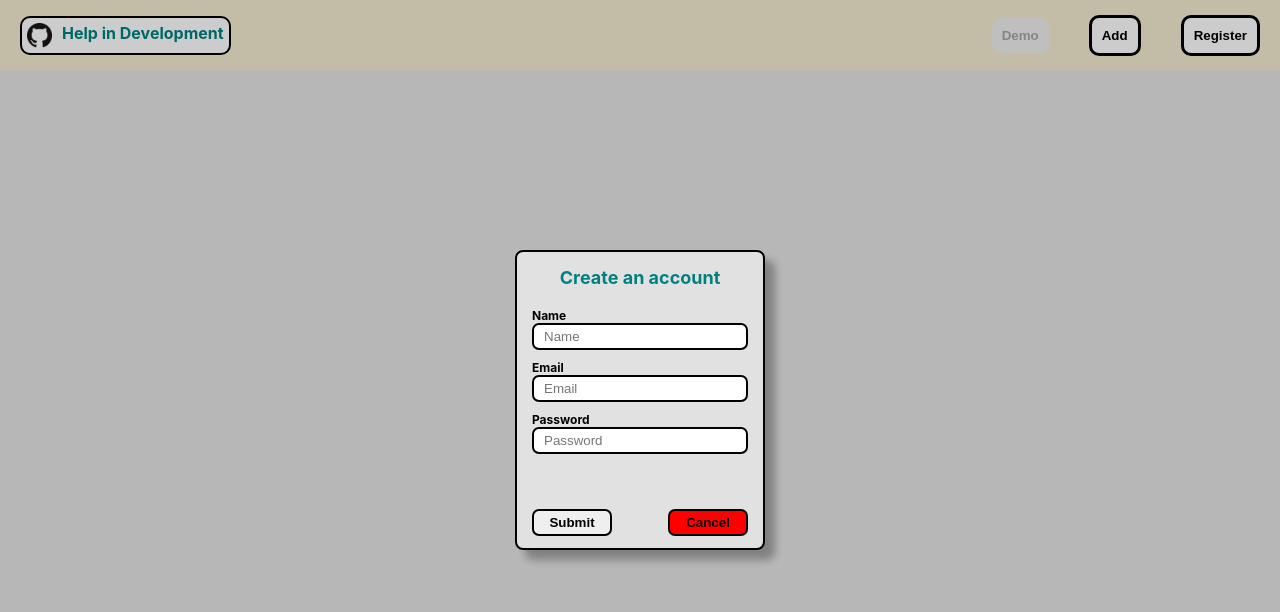
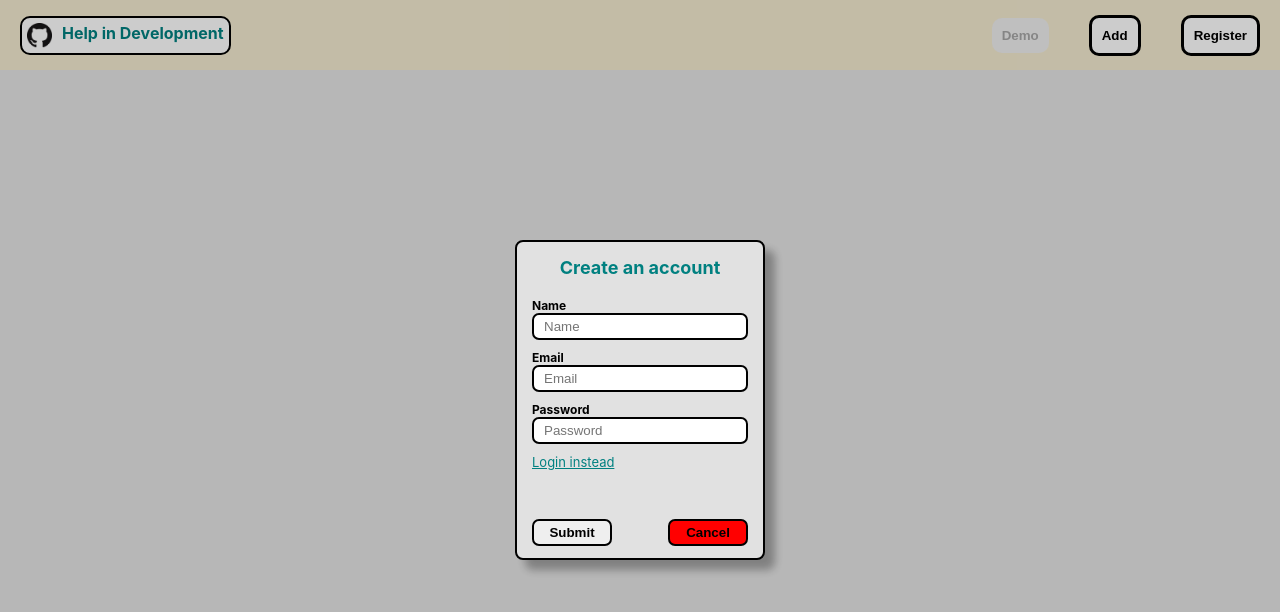
Before and after one commit to 87prashant/MindChart, a React (Create React App) app in the folder packages/client/: page / in a window 1280 px wide. Both pictures are taken after a click on the button "Register". Shown: the top 612 px of the page. Built offline with nearby package versions, Linux system fonts and the light colour scheme.

Commit message:
add login form

```diff
--- a/packages/client/src/components/SignUp.tsx
+++ b/packages/client/src/components/SignUp.tsx
@@ -3,15 +3,31 @@ import styled from '@emotion/styled'
 import { Header, Inputs, StyledWrapper, StyledDiv, SubmitButton, CancelButton } from "./Form"
 
 const Container = styled(StyledDiv)({
-    display: "none"
+    display: "none",
 })
 
 const Wrapper = styled(StyledWrapper)({
-    margin: "auto",
     width: 250,
-    height: 300,
+    height: 320,
     border: "2px solid black",
+    overflow: "hidden"
 })
+
+const FormContainer = styled('div')({
+    gap: 15,
+    display: "flex",
+    transition: "all 0.2s linear",
+    // transform: isRegister ? "" : "translate(-232px)",
+})
+
+const RegisterForm = styled('form')({
+    minWidth: "100%",
+})
+
+const LoginForm = styled('form')({
+    minWidth: "100%"
+})
+
 
 const StyledHeader = styled(Header)({
     fontSize: 18,
@@ -48,6 +64,15 @@ const StyledStatus = styled("div")({
     fontWeight: "bold"
 })
 
+const Button = styled('div')({
+    textDecoration: "underline",
+    border: "none",
+    backgroundColor: "inherit",
+    color: "teal",
+    cursor: "pointer",
+    fontSize: 13
+})
+
 interface Props {
     signUpFormRef: any,
     setIsRegistered: any
@@ -57,9 +82,12 @@ interface Props {
 const SignUp = (props: Props) => {
     const { signUpFormRef, setIsRegistered, setUserInfo } = props
     const [status, setStatus] = useState(null)
+    const [isRegister, setIsRegister] = useState(true)
     const nameRef = useRef<HTMLInputElement | null>(null)
     const emailRef = useRef<HTMLInputElement | null>(null)
     const passRef = useRef<HTMLInputElement | null>(null)
+    const formContainerRef = useRef<HTMLDivElement | null>(null)
+
     function handleSignUp(e: any) {
         e.preventDefault()
         fetch("/register",
@@ -71,7 +99,7 @@ const SignUp = (props: Props) => {
             .then(response => response.json()).then(data => {
                 if (data.status === "ok") {
                     setIsRegistered(true)
-                    setUserInfo(() => ({username: data.username, email: data.email}))
+                    setUserInfo(() => ({ username: data.username, email: data.email }))
                 }
                 else {
                     setStatus(data.error)
@@ -79,14 +107,24 @@ const SignUp = (props: Props) => {
             })
     }
 
-    function handleSignUpCancel() {
+    function handleLogin(e: any) {
+        e.preventDefault();
+    }
+
+    function handleCancel() {
         signUpFormRef.current!.style.display = "none"
+    }
+
+    function handleUserChoice() {
+        setIsRegister(!isRegister)
+        formContainerRef.current!.style.transform = isRegister ? "translate(-232px)" : ""
     }
 
     return (
         <Container showForm={false} ref={signUpFormRef}>
             <Wrapper>
-                <form onSubmit={(e) => handleSignUp(e)}>
+                <FormContainer ref={formContainerRef}>
+                    <RegisterForm onSubmit={(e) => handleSignUp(e)} >
                         <StyledHeader>Create an account</StyledHeader>
                         <StyledInputName>Name</StyledInputName>
                         <StyledInput ref={nameRef} type={"text"} placeholder="Name" />
@@ -94,10 +132,21 @@ const SignUp = (props: Props) => {
                         <StyledInput ref={emailRef} type="email" placeholder="Email" />
                         <StyledInputName>Password</StyledInputName>
                         <StyledInput ref={passRef} type="password" placeholder="Password" />
-                    <StyledSubmitButton isSame={false} type="submit" value="Submit" />
-                    <StyledCancelButton type="button" value="Cancel" onClick={handleSignUpCancel} />
                         <StyledStatus>{status}</StyledStatus>
-                </form>
+                        <Button onClick={handleUserChoice}>Login instead</Button>
+                    </RegisterForm>
+                    <LoginForm onSubmit={(e) => handleLogin(e)}>
+                        <StyledHeader>Log in</StyledHeader>
+                        <StyledInputName>Email</StyledInputName>
+                        <StyledInput type="email" placeholder="Email" />
+                        <StyledInputName>Password</StyledInputName>
+                        <StyledInput type="password" placeholder="Password" />
+                        <StyledStatus>{status}</StyledStatus>
+                        <Button onClick={handleUserChoice}>Register</Button>
+                    </LoginForm>
+                </FormContainer>
+                <StyledSubmitButton onClick={(e) => handleSignUp(e)} isSame={false} type="submit" value="Submit" />
+                <StyledCancelButton type="button" value="Cancel" onClick={handleCancel} />
             </Wrapper>
         </Container>
     )
```
Lines whose indentation alone changed are shown as unchanged.
